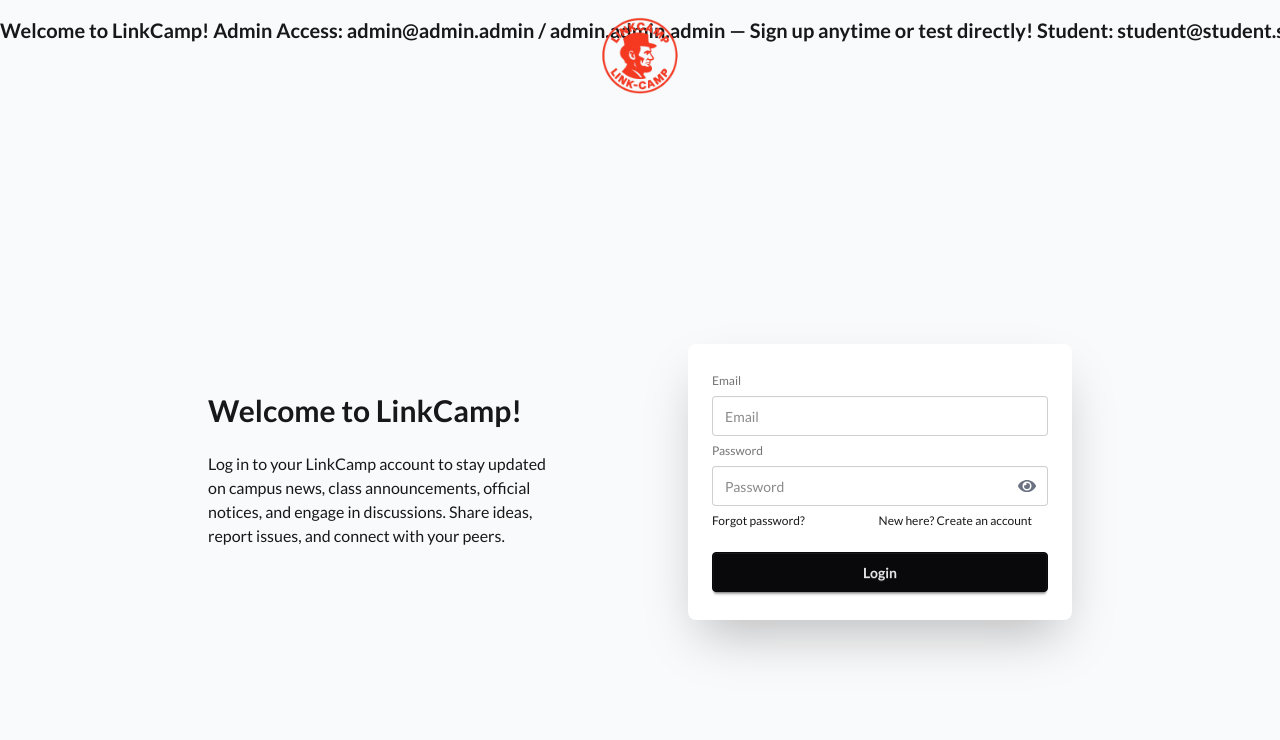
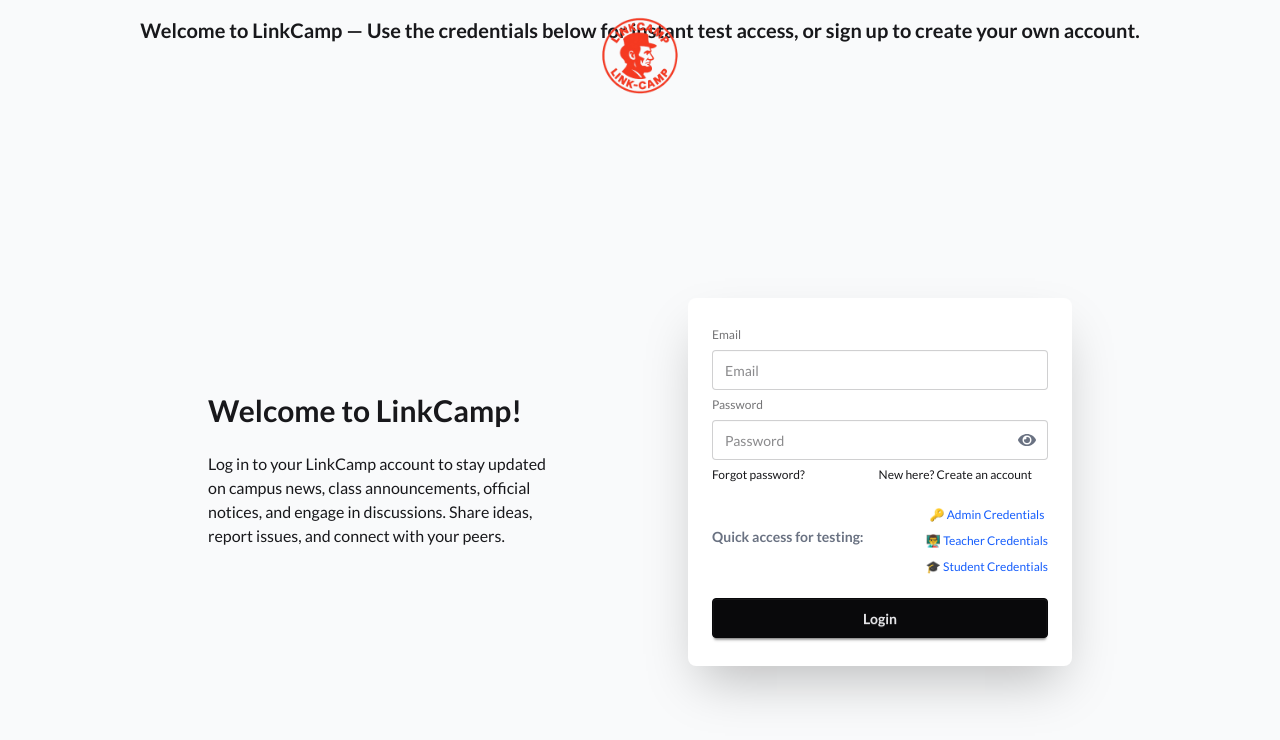
Before and after one commit to f-zaman-rafi/Link-Camp-client, a React (Vite) app: page /sign-in in a window 1280 px wide. Shown: the top 740 px of the page. Built offline with nearby package versions, Linux system fonts and the light colour scheme; no server answers.

Commit message:
modify sign in page, added quick access for easier testing

```diff
--- a/src/Hooks/useUserInfo.jsx
+++ b/src/Hooks/useUserInfo.jsx
@@ -7,12 +7,17 @@
   const axiosSecure = useAxiosSecure(); // Custom hook for making authenticated API requests.
   const { user } = useAuth(); // Custom hook to get authentication information, including the user object.
 
-    const { data: userInfo, isLoading, refetch } = useQuery({
+  const {
+    data: userInfo,
+    isLoading,
+    refetch,
+  } = useQuery({
     queryKey: ["user", user?.email], // Unique key for the query; changes to user?.email will trigger a refetch.
     queryFn: async () => {
       // Simulate an API delay for demonstration purposes. In a real application, this wouldn't be needed.
       await new Promise((resolve) => setTimeout(resolve, 1000));
       const res = await axiosSecure.get(`/user/${user?.email}`); // Fetch user data based on the logged-in user's email.
+      console.log(res.data.email);
       return res.data;
     },
     enabled: !!user?.email, // Only enable the query if the user's email is available (user is logged in).
--- a/src/Pages/Sign-In/SignIn.jsx
+++ b/src/Pages/Sign-In/SignIn.jsx
@@ -13,10 +13,12 @@
   const navigate = useNavigate(); // Function to navigate to different routes.
   const { refetch } = useUserInfo(); // Function to refetch user information.
   const [showPassword, setShowPassword] = React.useState(false); // Track password visibility
+  const [autoFill, setAutoFill] = React.useState({ email: "", password: "" }); // Autofill function for testing purpose
 
   const {
     register,
     handleSubmit,
+    setValue,
     formState: { errors },
   } = useForm(); // Form handling utilities.
 
@@ -36,7 +38,7 @@
             } else if (user?.verify === "approved" && user?.name === "") {
               navigate("/profile-setup");
             } else {
-              navigate('/');
+              navigate("/");
             }
           }, 2000);
         });
@@ -49,8 +51,9 @@
         let errorMessage = "Something went wrong. Please try again.";
 
         // Customize the error message for invalid credentials.
-        if (error.code === 'auth/invalid-credential') {
-          errorMessage = "We couldn't sign you in. Please double-check your email and password.";
+        if (error.code === "auth/invalid-credential") {
+          errorMessage =
+            "We couldn't sign you in. Please double-check your email and password.";
         }
 
         // Display an error toast notification.
@@ -67,7 +70,6 @@
       });
   };
 
-
   return (
     <div>
       <>
@@ -80,19 +82,20 @@
           onMouseLeave={(e) => e.target.start()}
           scrollamount="10"
           loop="infinite"
-
         >
-          Welcome to LinkCamp! Admin Access: admin@admin.admin / admin.admin.admin —
-          Sign up anytime or test directly! Student: student@student.student / student@student.student —
-          Teacher: teacher@teacher.teacher / teacher@teacher.teacher
+          Welcome to LinkCamp — Use the credentials below for instant test
+          access, or sign up to create your own account.
         </marquee>
       </>
 
       <div className="hero min-h-screen">
-
         {/* Logo at the top center */}
         <div className="flex justify-center items-center absolute top-[5px]  left-1/2 transform -translate-x-1/2 z-10 space-x-4">
-          <img className='w-16 md:w-26' src="/Logo/linkCampLogo.png" alt="LinkCamp Logo" />
+          <img
+            className="w-16 md:w-26"
+            src="/Logo/linkCampLogo.png"
+            alt="LinkCamp Logo"
+          />
         </div>
 
         <div className="hero-content flex-col lg:flex-row lg:space-x-28 lg:max-w-4xl pt-12">
@@ -100,7 +103,9 @@
           <div className="text-center lg:text-left">
             <h1 className="text-3xl font-bold">Welcome to LinkCamp!</h1>
             <p className="py-6 w-auto">
-              Log in to your LinkCamp account to stay updated on campus news, class announcements, official notices, and engage in discussions. Share ideas, report issues, and connect with your peers.
+              Log in to your LinkCamp account to stay updated on campus news,
+              class announcements, official notices, and engage in discussions.
+              Share ideas, report issues, and connect with your peers.
             </p>
           </div>
 
@@ -117,10 +122,12 @@
                   id="email"
                   className="input w-full pr-12"
                   placeholder="Email"
+                  defaultValue={autoFill.email}
                   {...register("email", {
                     required: "Email is required",
                     pattern: {
-                      value: /^[a-zA-Z0-9._%+-]{3,}@[a-zA-Z0-9.-]+\.[a-zA-Z]{2,}$/,
+                      value:
+                        /^[a-zA-Z0-9._%+-]{3,}@[a-zA-Z0-9.-]+\.[a-zA-Z]{2,}$/,
                       message: "Enter a valid email address",
                     },
                   })}
@@ -141,6 +148,7 @@
                     id="password"
                     className="input w-full pr-12"
                     placeholder="Password"
+                    defaultValue={autoFill.password}
                     {...register("password", {
                       required: "Password is required",
                       minLength: {
@@ -154,17 +162,23 @@
                   <div
                     className="absolute inset-y-0 right-3 flex items-center cursor-pointer text-gray-500 z-10"
                     onClick={() => setShowPassword((prev) => !prev)}
-                    aria-label={showPassword ? "Hide password" : "Show password"}
+                    aria-label={
+                      showPassword ? "Hide password" : "Show password"
+                    }
                   >
-                    {showPassword ? <FaEyeSlash size={18} /> : <FaEye size={18} />}
+                    {showPassword ? (
+                      <FaEyeSlash size={18} />
+                    ) : (
+                      <FaEye size={18} />
+                    )}
                   </div>
-
                 </div>
 
                 {errors.password && (
-                  <p className="text-red-500 text-xs mt-1">{errors.password.message}</p>
+                  <p className="text-red-500 text-xs mt-1">
+                    {errors.password.message}
+                  </p>
                 )}
-
 
                 {/* Forgot Password and Sign Up Links */}
                 <div className="flex justify-between">
@@ -172,6 +186,47 @@
                   <Link to="/sign-up" className="link link-hover mr-4">
                     New here? Create an account
                   </Link>
+                </div>
+
+                {/* Testing shortcuts */}
+                <div className="text-center mt-4 space-y-2 flex justify-between items-center">
+                  <div>
+                    <p className="text-sm text-gray-500 font-semibold">
+                      Quick access for testing:
+                    </p>
+                  </div>
+                  <div className="flex flex-col items-center gap-2">
+                    <button
+                      type="button"
+                      className="text-blue-600 hover:underline"
+                      onClick={() => {
+                        setValue("email", "admin@admin.admin");
+                        setValue("password", "admin.admin.admin");
+                      }}
+                    >
+                      🔑 Admin Credentials
+                    </button>
+                    <button
+                      type="button"
+                      className="text-blue-600 hover:underline"
+                      onClick={() => {
+                        setValue("email", "teacher@teacher.teacher");
+                        setValue("password", "teacher@teacher.teacher");
+                      }}
+                    >
+                      👨‍🏫 Teacher Credentials
+                    </button>
+                    <button
+                      type="button"
+                      className="text-blue-600 hover:underline"
+                      onClick={() => {
+                        setValue("email", "student@student.student");
+                        setValue("password", "student@student.student");
+                      }}
+                    >
+                      🎓 Student Credentials
+                    </button>
+                  </div>
                 </div>
 
                 {/* Login Button */}
@@ -185,7 +240,7 @@
           </div>
         </div>
       </div>
-    </div >
+    </div>
   );
 };
 
```
Lines whose indentation alone changed are shown as unchanged.
